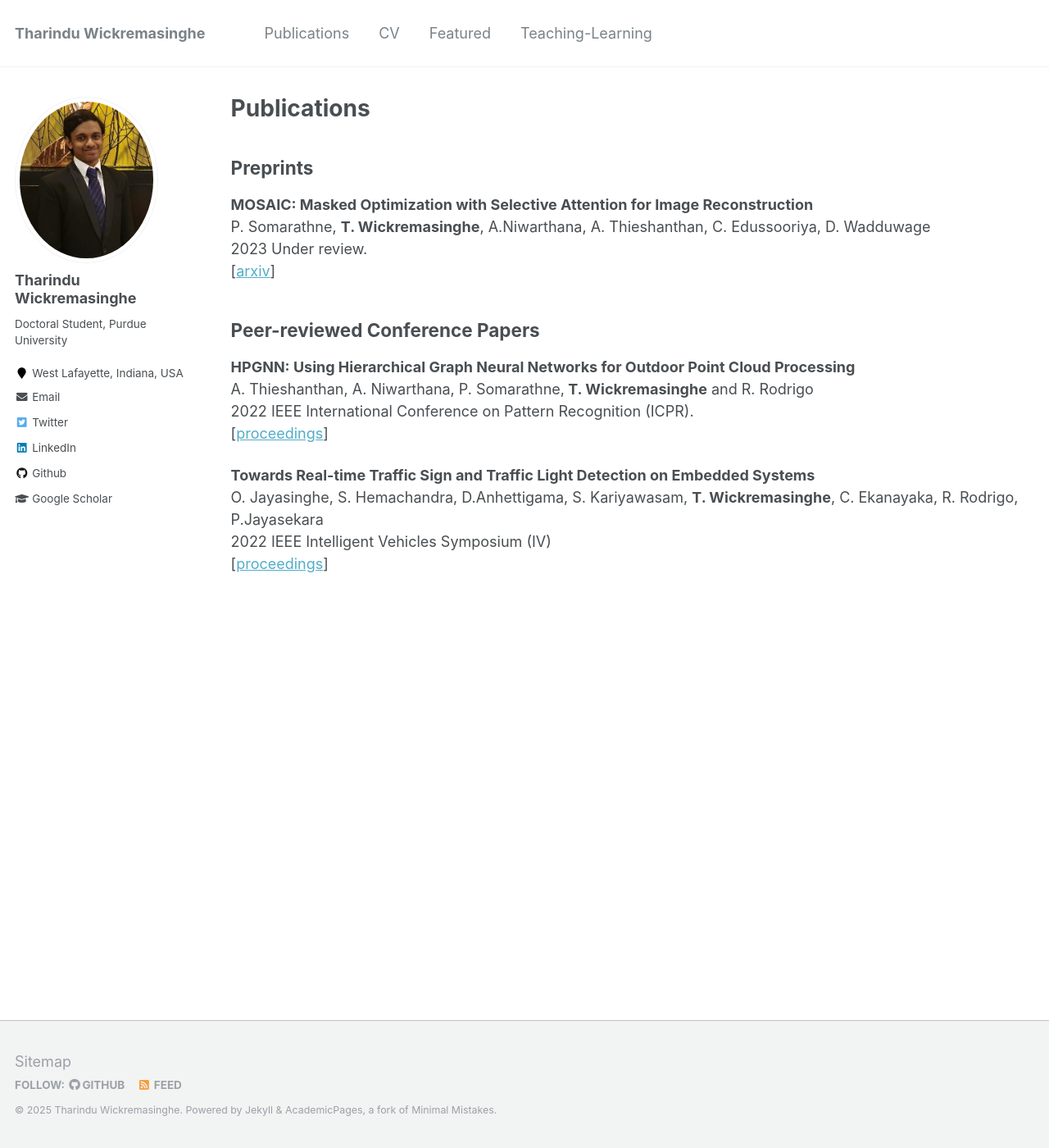
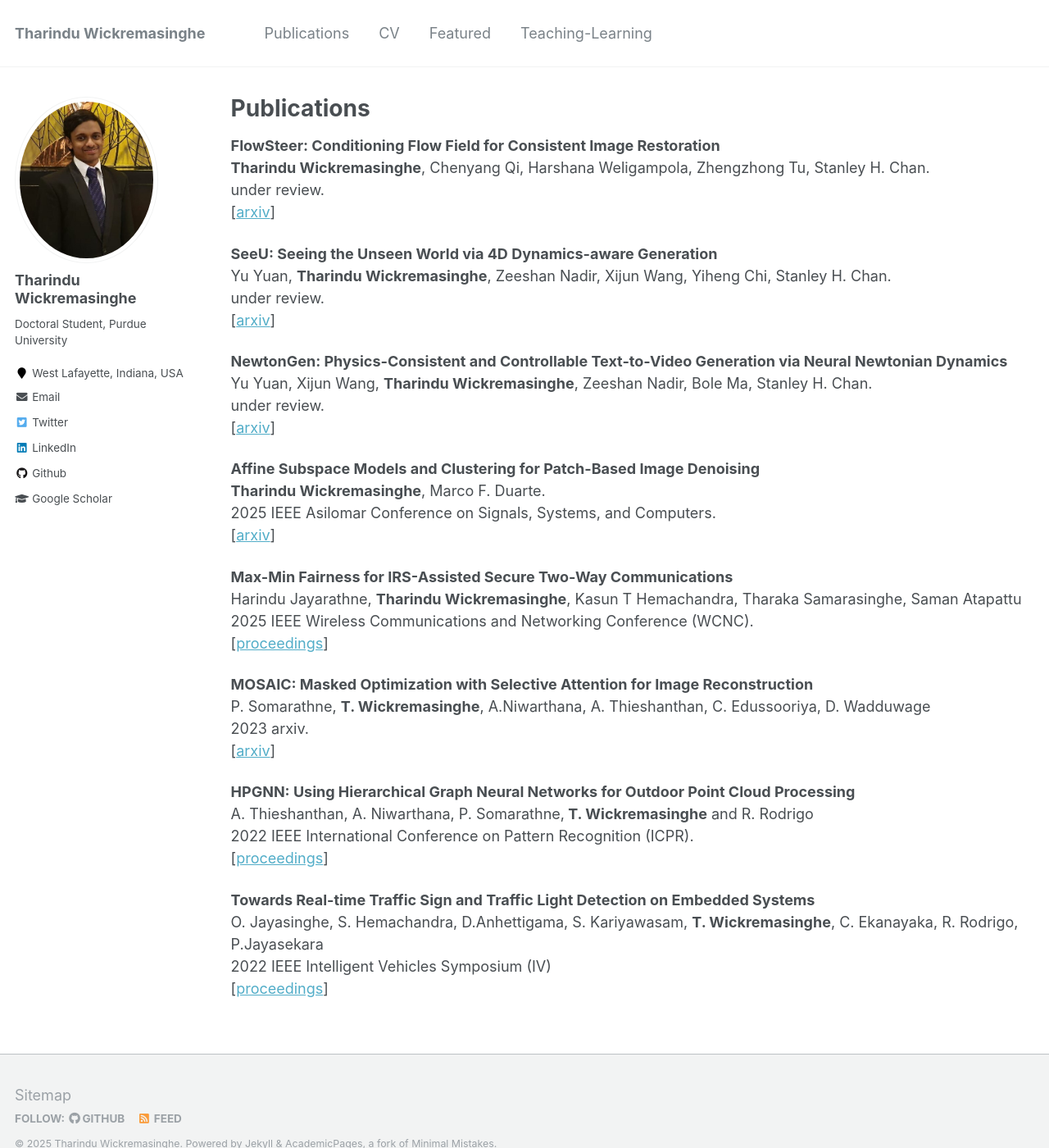
Before and after one commit to Tharindu-Nirmal/Tharindu-Nirmal.github.io, a Jekyll site: the page built from _pages/publications.md, in a window 1280 px wide and 1400 px high. Shown: the whole window at 82% size. Built offline with Jekyll 4.4.1, drawn with Linux system fonts in a browser that asks for light colours.

Commit message:
[edit] update publications page

```diff
--- a/_pages/publications.md
+++ b/_pages/publications.md
@@ -5,22 +5,38 @@ permalink: /publications/
 author_profile: true
 ---
 
+<b> FlowSteer: Conditioning Flow Field for Consistent Image Restoration </b><br/>
+<b>Tharindu Wickremasinghe</b>, Chenyang Qi, Harshana Weligampola, Zhengzhong Tu, Stanley H. Chan.<br/>
+under review. <br/>
+[[arxiv](https://arxiv.org/abs/2512.08125)]
 
-## Preprints
+<b> SeeU: Seeing the Unseen World via 4D Dynamics-aware Generation </b><br/>
+Yu Yuan, <b>Tharindu Wickremasinghe</b>, Zeeshan Nadir, Xijun Wang, Yiheng Chi, Stanley H. Chan.<br/>
+under review.<br/>
+[[arxiv](https://arxiv.org/abs/2512.03350)]
+
+<b> NewtonGen: Physics-Consistent and Controllable Text-to-Video Generation via Neural Newtonian Dynamics </b><br/>
+Yu Yuan, Xijun Wang, <b>Tharindu Wickremasinghe</b>, Zeeshan Nadir, Bole Ma, Stanley H. Chan.<br/>
+under review.<br/>
+[[arxiv](https://arxiv.org/abs/2509.21309)]
+
+<b> Affine Subspace Models and Clustering for Patch-Based Image Denoising </b><br/>
+<b>Tharindu Wickremasinghe</b>, Marco F. Duarte. <br/>
+2025 IEEE Asilomar Conference on Signals, Systems, and Computers.<br/>
+[[arxiv](https://www.arxiv.org/abs/2512.07259)]
+
+<b> Max-Min Fairness for IRS-Assisted Secure Two-Way Communications </b><br/>
+Harindu Jayarathne, <b>Tharindu Wickremasinghe</b>, Kasun T Hemachandra, Tharaka Samarasinghe, Saman Atapattu<br/>
+2025 IEEE Wireless Communications and Networking Conference (WCNC).<br/>
+[[proceedings](https://ieeexplore.ieee.org/abstract/document/10978502)]
+
 
 <b> MOSAIC: Masked Optimization with Selective Attention for Image Reconstruction</b><br/>
  P. Somarathne, <b>T. Wickremasinghe</b>, A.Niwarthana, A. Thieshanthan, C. Edussooriya, D. Wadduwage <br/>
-2023 Under review. <br/>
+2023 arxiv. <br/>
 [[arxiv](https://arxiv.org/abs/2306.00906)]
 &nbsp;
 
-
-
-
-
-
-
-## Peer-reviewed Conference Papers
 
 <b> HPGNN: Using Hierarchical Graph Neural Networks for Outdoor Point Cloud Processing </b><br/>
 A. Thieshanthan, A. Niwarthana, P. Somarathne,<b> T. Wickremasinghe</b> and R. Rodrigo<br/>
```
Also changed, not shown: _pages/about.md (+2 -2 lines).
